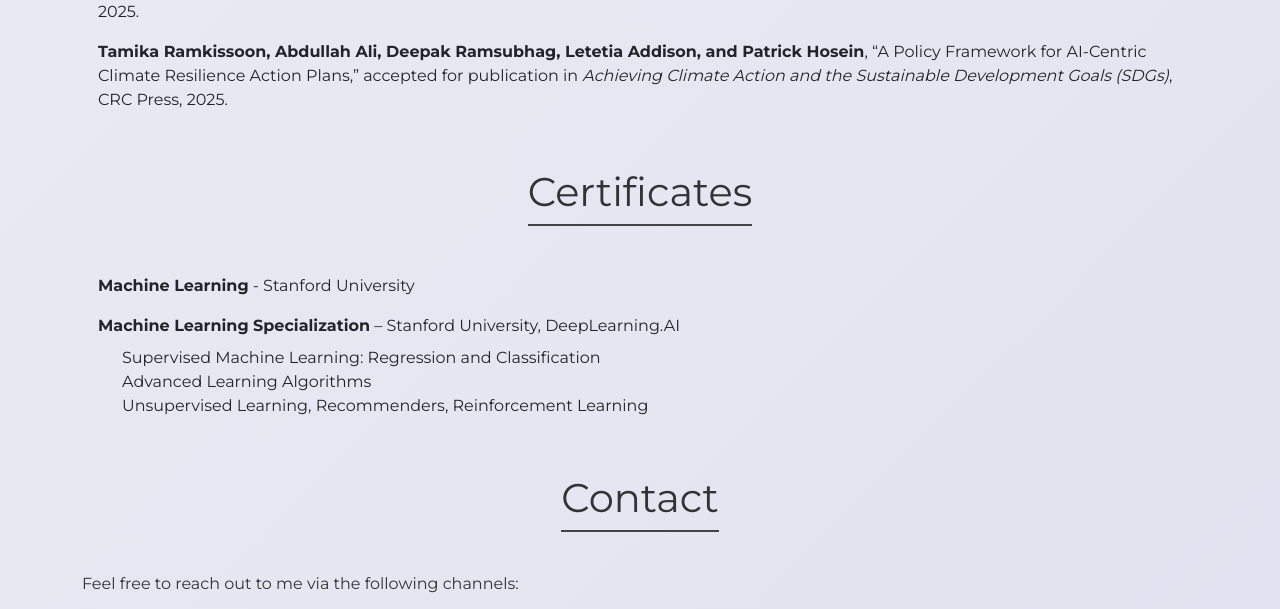
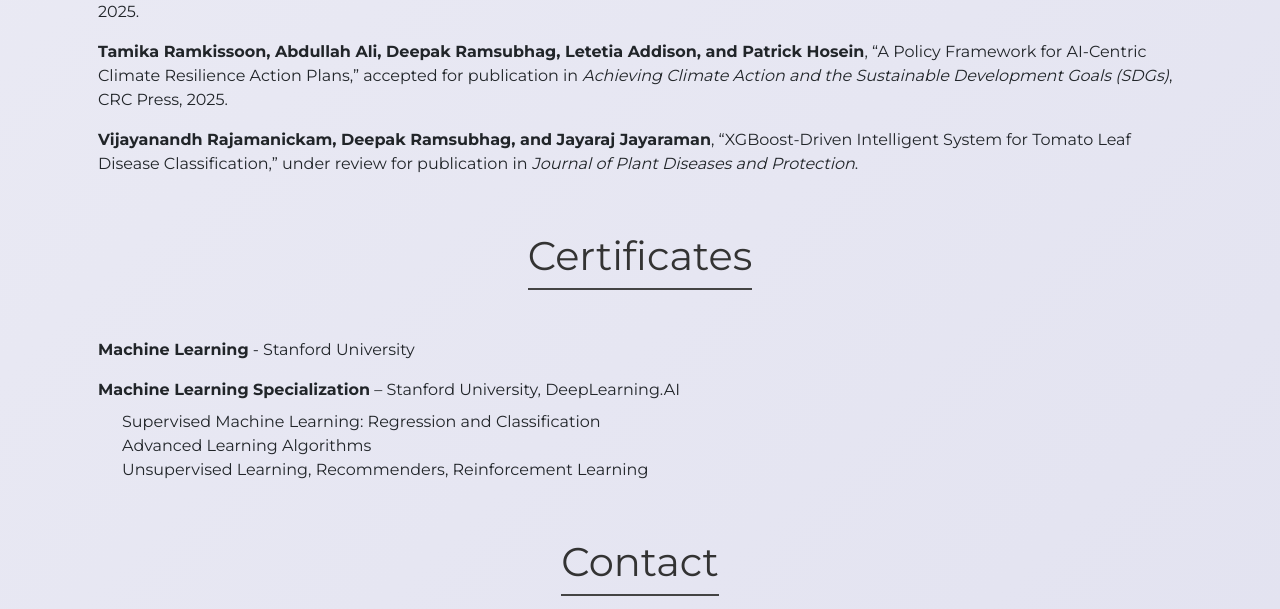
Before and after one commit to Deepak-Ramsubhag/Portfolio, a plain HTML site: page index.html in a window 1280 px wide. Shown: the part 3274-3883 px from the top of the page. Drawn offline with nearby package versions, Linux system fonts and the light colour scheme.

Commit message:
Update index.html
Added journal with xgboost tomato plant

```diff
--- a/index.html
+++ b/index.html
@@ -256,8 +256,13 @@
           <strong>Tamika Ramkissoon, Abdullah Ali, Deepak Ramsubhag, Letetia Addison, and Patrick Hosein</strong>,
           “A Policy Framework for AI-Centric Climate Resilience Action Plans,” accepted for publication in <em>Achieving Climate Action and the Sustainable Development Goals (SDGs)</em>, CRC Press, 2025.
         </li>
+        <li class="list-group-item">
+          <strong>Vijayanandh Rajamanickam, Deepak Ramsubhag, and Jayaraj Jayaraman</strong>,
+          “XGBoost-Driven Intelligent System for Tomato Leaf Disease Classification,” under review for publication in <em>Journal of Plant Diseases and Protection</em>.
+        </li>
       </ul>
     </section>
+
 
     <!-- Certificates Section -->
     <section id="certificates" class="my-5" data-aos="fade-up">
```
